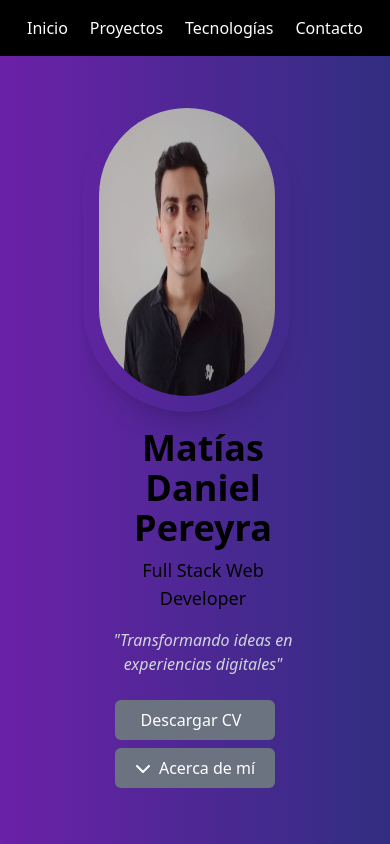
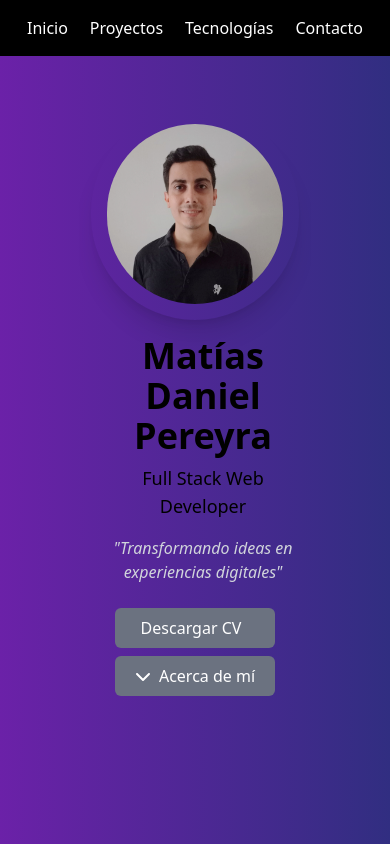
Before and after one commit to MDPereyra22/porfolio, a React (Vite) app: page / in a window 390 px wide. Shown: the top 844 px of the page. Built offline with nearby package versions, Linux system fonts and the light colour scheme.

Commit message:
Header: diseño responsive en imagen.

```diff
--- a/src/components/Header/Header.jsx
+++ b/src/components/Header/Header.jsx
@@ -25,7 +25,7 @@ const Header = () => {
             transition={{ duration: 1.5, delay: 0.2 }}
             src={profileImage}
             alt="Profile"
-            className="w-80 h-80  mr-4 md:w-60 md:h-60 rounded-full mb-4 md:mb-0 p-4 shadow-xl"
+            className="w-50 h-50 sm:w-56 sm:h-56 md:mr-4 md:w-60 md:h-60 rounded-full mb-4 md:mb-0 p-4 shadow-xl"
           />
           <div className="text-center md:text-left">
             <motion.h1
```
